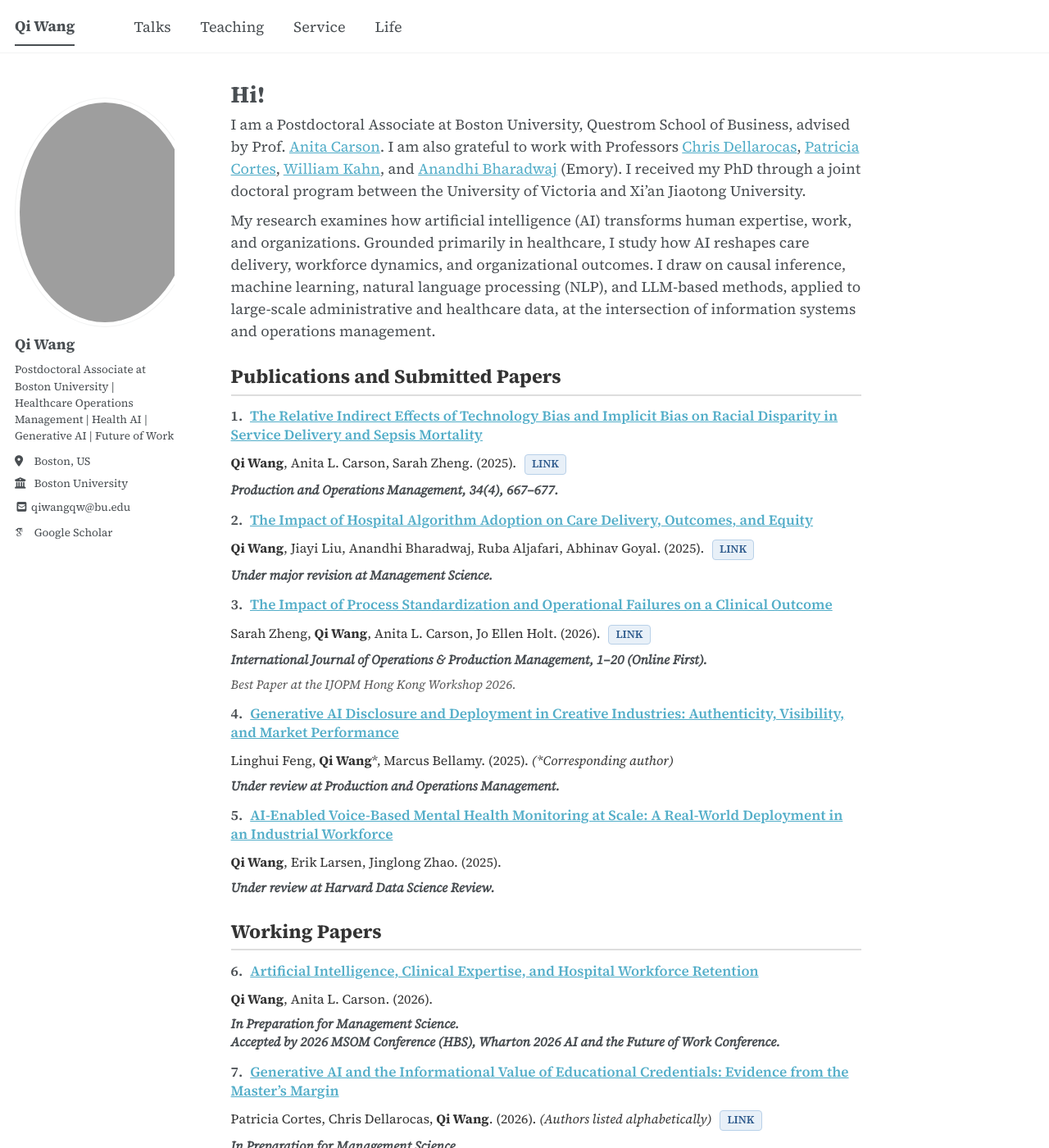
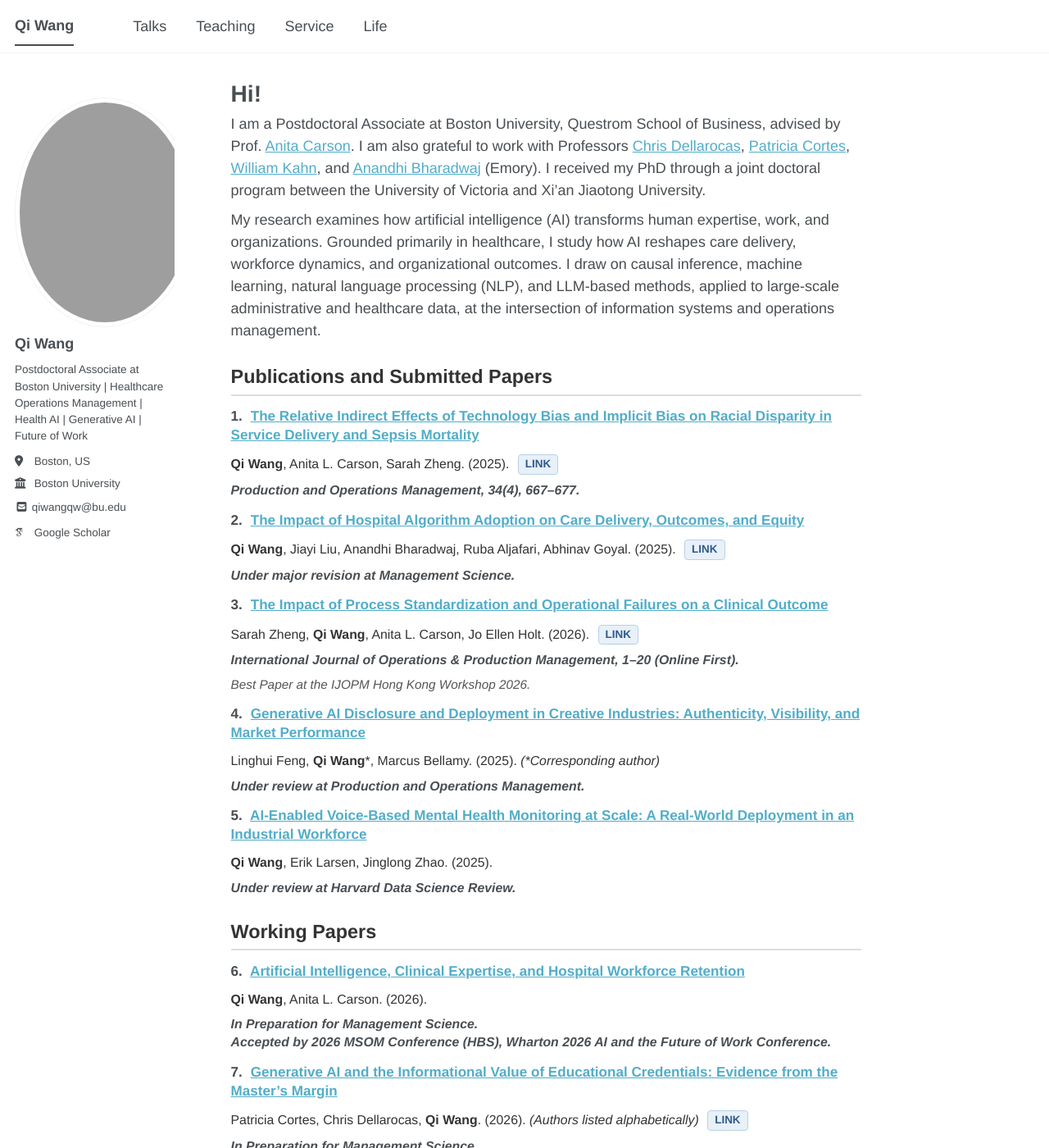
Before and after one commit to qiwang-katherine/qiwang-katherine.github.io, a Jekyll site: the page built from _pages/about.md, in a window 1280 px wide and 1400 px high. Shown: the whole window at 82% size. Built offline with Jekyll 4.4.1, drawn with Linux system fonts in a browser that asks for light colours; some web fonts are replaced; a script bundle is joined from its source files by our own code; library files that are not in the unit come from our copies.

Commit message:
main.scss

```diff
--- a/assets/css/main.scss
+++ b/assets/css/main.scss
@@ -1,6 +1,5 @@
 ---
 ---
-@import url('https://fonts.googleapis.com/css2?family=Source+Serif+4:ital,opsz,wght@0,8..60,300;0,8..60,400;0,8..60,500;0,8..60,600;0,8..60,700;1,8..60,400&display=swap');
 /*
  * This file controls what is imported from /_sass
  *
@@ -287,3 +286,38 @@ h1.page__title,
   letter-spacing: 0.08em !important;
   margin: -0.1em 0 0.8em 0 !important;
 }
+
+/* ========== Global font: Helvetica ========== */
+body,
+p,
+li,
+a,
+h1,
+h2,
+h3,
+h4,
+h5,
+h6,
+.author__name,
+.author__bio,
+.author__urls,
+.masthead,
+.masthead__menu-item,
+.page__title,
+.page__content,
+.archive__item-title,
+.pub-title,
+.pub-authors,
+.pub-venue,
+.pub-note,
+.pub-category-title,
+.talk-paper-title,
+.talk-paper-coauthors,
+.talk-list,
+.teaching-role-title,
+.teaching-course,
+.teaching-detail,
+.service-section-title,
+.service-list {
+  font-family: 'Helvetica Neue', Helvetica, Arial, sans-serif !important;
+}
```
